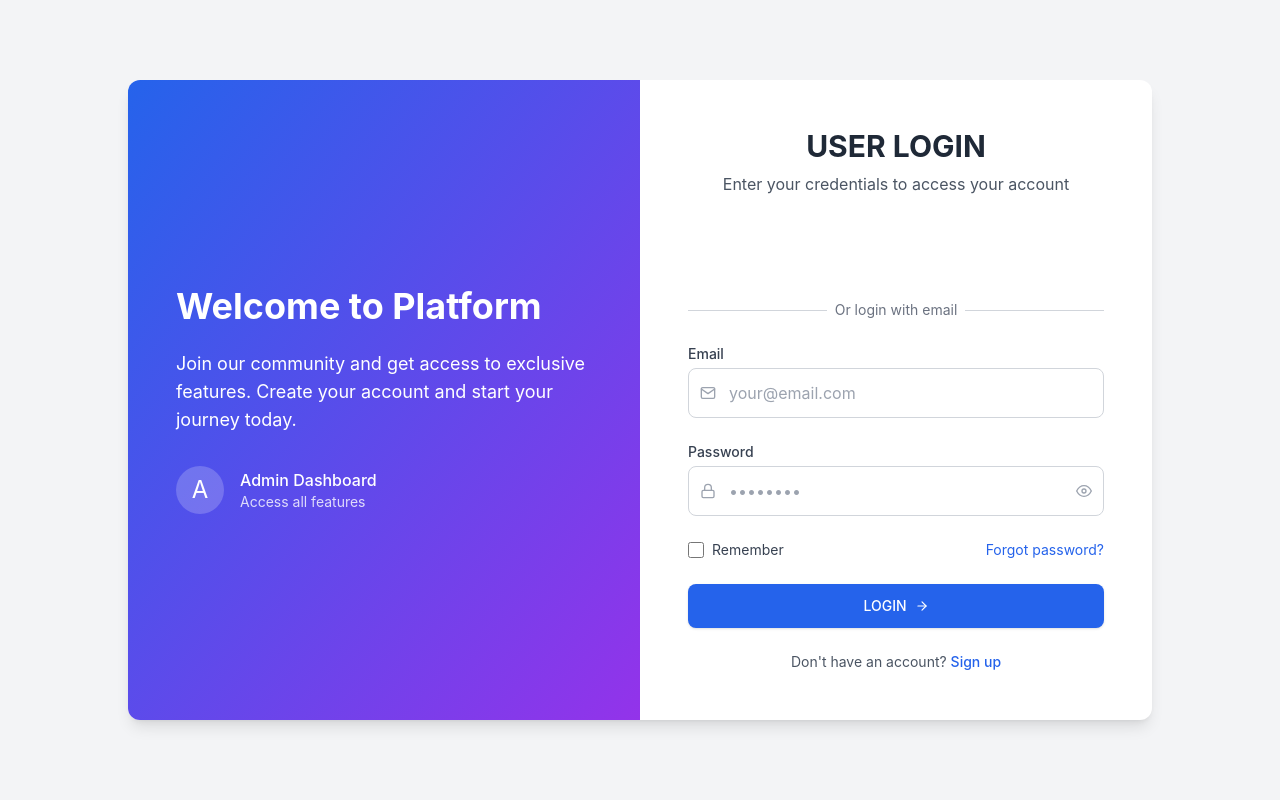
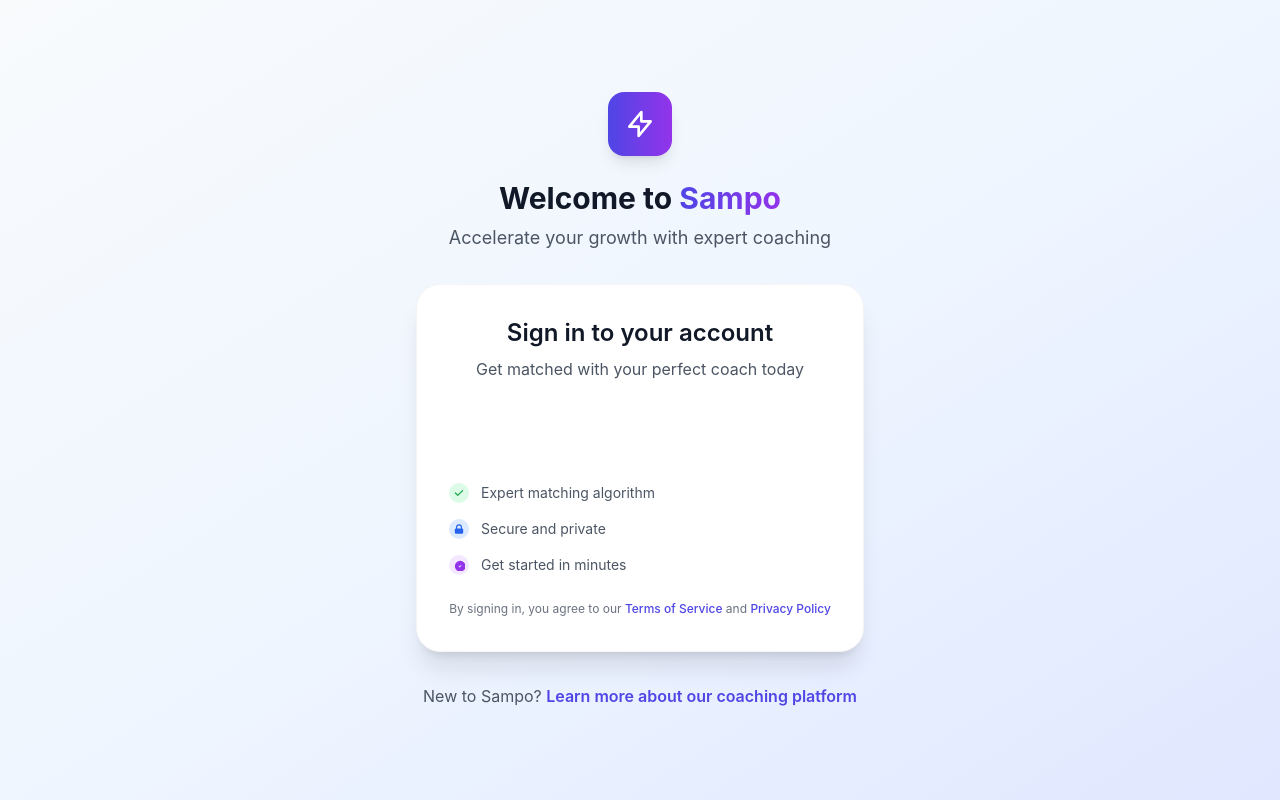
Before and after one commit to Trailbblazer/1on1MatchingAndFeedback-tool, a React (Create React App) app in the folder frontend/: page /login in a window 1280 px wide. Built offline with nearby package versions, Linux system fonts and the light colour scheme.

Commit message:
Update 3 _ Error Solve can Login with google Account only

```diff
--- a/frontend/package.json
+++ b/frontend/package.json
@@ -5,13 +5,16 @@
   "dependencies": {
     "@react-oauth/google": "^0.12.2",
     "cra-template": "1.2.0",
+    "framer-motion": "^12.12.1",
     "jwt-decode": "^4.0.0",
     "react": "^19.0.0",
     "react-dom": "^19.0.0",
     "react-icons": "^5.5.0",
     "react-router-dom": "^7.0.2",
     "react-scripts": "5.0.1",
+    "react-tsparticles": "^2.12.2",
     "styled-components": "^6.1.18",
+    "tsparticles": "^3.8.1",
     "web-vitals": "^4.2.4"
   },
   "scripts": {
--- a/frontend/src/App.js
+++ b/frontend/src/App.js
@@ -89,7 +89,7 @@
             />
 
             {/* Redirect to login by default */}
-            <Route path="*" element={<Navigate to="/login" replace />} />
+
           </Routes>
         </Router>
       </GoogleOAuthProvider>
--- a/frontend/src/pages/login/LoginPage.jsx
+++ b/frontend/src/pages/login/LoginPage.jsx
@@ -1,215 +1,233 @@
-import React, { useState } from 'react';
-import { useNavigate, Link } from 'react-router-dom';
-import { FiMail, FiLock, FiEye, FiEyeOff, FiArrowRight } from 'react-icons/fi';
+import React from 'react';
 import { GoogleLogin } from '@react-oauth/google';
 import { jwtDecode } from 'jwt-decode';
+import { useNavigate } from 'react-router-dom';
+
+const LoginPage = ({ onLogin }) => {
+  const [errors, setErrors] = React.useState({});
+  const [isLoading, setIsLoading] = React.useState(false);
+  const navigate = useNavigate();
+
+  const handleGoogleError = (error) => {
+  console.error('Google Login Error:', error);
+  setErrors({ google: 'Google login failed. Please try again.' });
+};
+
+  const handleGoogleSuccess = (credentialResponse) => {
+    setIsLoading(true);
+    setErrors({});
 
 
 
-const LoginPage = ({ onLogin }) => {
-  const [email, setEmail] = useState('');
-  const [password, setPassword] = useState('');
-  const [rememberMe, setRememberMe] = useState(false);
-  const [showPassword, setShowPassword] = useState(false);
-  const [errors, setErrors] = useState({});
-  const [isLoading, setIsLoading] = useState(false);
-  const navigate = useNavigate();
+    try {
+      const decoded = jwtDecode(credentialResponse.credential);
+      console.log('Google Login Success:', decoded);
 
-  const validateForm = () => {
-    const newErrors = {};
-    if (!email) {
-      newErrors.email = 'Email is required';
-    } else if (!/\S+@\S+\.\S+/.test(email)) {
-      newErrors.email = 'Email is invalid';
+      if (onLogin) {
+        onLogin({
+          name: decoded.name,
+          email: decoded.email,
+          picture: decoded.picture,
+        });
       }
 
-    if (!password) {
-      newErrors.password = 'Password is required';
-    }
-
-    setErrors(newErrors);
-    return Object.keys(newErrors).length === 0;
-  };
-
-  const handleSubmit = (e) => {
-    e.preventDefault();
-
-    if (validateForm()) {
-      setIsLoading(true);
-      // Simulate API login call
-      setTimeout(() => {
+      navigate('/');
+    } catch (error) {
+      console.error('Google Login Error:', error);
+      setErrors({ google: 'Failed to process Google login. Please try again.' });
+    } finally {
       setIsLoading(false);
-        // Optionally call onLogin handler
-        if (onLogin) {
-          onLogin({ email });
-        }
-        navigate('/dashboard');
-      }, 1500);
     }
   };
 
-  const handleGoogleSuccess = (credentialResponse) => {
-    const decoded = jwtDecode(credentialResponse.credential);
+  return (
+    <>
+      <style>{`
+        @keyframes fadeIn {
+          from { opacity: 0; transform: translateY(20px); }
+          to { opacity: 1; transform: translateY(0); }
+        }
 
-    console.log('Google Login Success:', decoded);
-    const userData = {
-      name: decoded.name,
-      email: decoded.email,
-      picture: decoded.picture,
-    };
-    if (onLogin) onLogin(userData);
-    navigate('/pages/Home');
-  };
+        @keyframes scaleIn {
+          from { opacity: 0; transform: scale(0.8); }
+          to { opacity: 1; transform: scale(1); }
+        }
 
-  const handleGoogleError = () => {
-    console.log('Google Login Failed');
-    setErrors({ google: 'Google login failed. Please try again.' });
-  };
+        @keyframes slideUp {
+          from { opacity: 0; transform: translateY(10px); }
+          to { opacity: 1; transform: translateY(0); }
+        }
+      `}</style>
 
-  return (
-    <div className="flex items-center justify-center min-h-screen bg-gray-100">
-      <div className="flex w-full max-w-5xl overflow-hidden bg-white shadow-lg rounded-xl">
-
-        {/* Left Welcome Section */}
-        <div className="flex flex-col justify-center w-1/2 p-12 text-white bg-gradient-to-br from-blue-600 to-purple-600">
-          <h1 className="mb-6 text-4xl font-bold">Welcome to Platform</h1>
-          <p className="mb-8 text-lg">
-            Join our community and get access to exclusive features. Create your account and start your journey today.
-          </p>
-          <div className="flex items-center">
-            <div className="flex items-center justify-center w-12 h-12 mr-4 bg-white rounded-full bg-opacity-20">
-              <span className="text-2xl">A</span>
-            </div>
-            <div>
-              <p className="font-medium">Admin Dashboard</p>
-              <p className="text-sm opacity-80">Access all features</p>
-            </div>
-          </div>
+      <div className="min-h-screen bg-gradient-to-br from-slate-50 via-blue-50 to-indigo-100 flex items-center justify-center p-4">
+        <div
+          className="w-full max-w-md"
+          style={{
+            animation: 'fadeIn 0.6s ease-out forwards'
+          }}
+        >
+          {/* Logo and Header */}
+          <div className="text-center mb-8">
+            <div
+              className="inline-flex items-center justify-center w-16 h-16 bg-gradient-to-r from-indigo-600 to-purple-600 rounded-2xl mb-6 shadow-lg"
+              style={{
+                animation: 'scaleIn 0.5s ease-out 0.2s forwards',
+                transform: 'scale(0.8)',
+                opacity: '0'
+              }}
+            >
+              <svg className="w-8 h-8 text-white" fill="none" stroke="currentColor" viewBox="0 0 24 24">
+                <path strokeLinecap="round" strokeLinejoin="round" strokeWidth={2} d="M13 10V3L4 14h7v7l9-11h-7z" />
+              </svg>
             </div>
 
-        {/* Right Login Form Section */}
-        <div className="w-1/2 p-12">
-          <div className="mb-10 text-center">
-            <h2 className="mb-2 text-3xl font-bold text-gray-800">USER LOGIN</h2>
-            <p className="text-gray-600">Enter your credentials to access your account</p>
+            <h1
+              className="text-3xl font-bold text-gray-900 mb-2"
+              style={{
+                animation: 'slideUp 0.5s ease-out 0.3s forwards',
+                opacity: '0',
+                transform: 'translateY(10px)'
+              }}
+            >
+              Welcome to <span className="bg-gradient-to-r from-indigo-600 to-purple-600 bg-clip-text text-transparent">Sampo</span>
+            </h1>
+
+            <p
+              className="text-gray-600 text-lg"
+              style={{
+                animation: 'slideUp 0.5s ease-out 0.4s forwards',
+                opacity: '0',
+                transform: 'translateY(10px)'
+              }}
+            >
+              Accelerate your growth with expert coaching
+            </p>
           </div>
 
-          {/* Google Login */}
-          <div className="mb-6">
+          {/* Login Card */}
+          <div
+            className="bg-white rounded-3xl shadow-xl border border-gray-100 p-8"
+            style={{
+              animation: 'slideUp 0.6s ease-out 0.5s forwards',
+              opacity: '0',
+              transform: 'translateY(20px)'
+            }}
+          >
+            <div className="text-center mb-8">
+              <h2 className="text-2xl font-semibold text-gray-900 mb-2">Sign in to your account</h2>
+              <p className="text-gray-600">Get matched with your perfect coach today</p>
+            </div>
+
+            {/* Google Login Button - Now using the actual Google component */}
+            <div className="mb-6" style={{transform: 'scale(1.2)', marginLeft: '30px', transformOrigin: 'top center', display: 'inline-block'}}>
               <GoogleLogin
                 onSuccess={handleGoogleSuccess}
                 onError={handleGoogleError}
                 useOneTap
                 text="continue_with"
-              shape="rectangular"
+                shape="pill"
                 size="large"
-              width="100%"
+                width= '300'
+                height= '100'
+
               />
-            {errors.google && <p className="mt-2 text-sm text-red-500">{errors.google}</p>}
+
+              {isLoading && (
+                <div className="mt-4 text-center">
+                  <div className="inline-block animate-spin rounded-full h-5 w-5 border-b-2 border-gray-600"></div>
+                </div>
+              )}
+
+              {errors.google && (
+                <div className="mt-3 p-3 bg-red-50 border border-red-200 rounded-lg">
+                  <p className="text-sm text-red-600 text-center flex items-center justify-center">
+                    <svg className="w-4 h-4 mr-2" fill="currentColor" viewBox="0 0 20 20">
+                      <path fillRule="evenodd" d="M18 10a8 8 0 11-16 0 8 8 0 0116 0zm-7 4a1 1 0 11-2 0 1 1 0 012 0zm-1-9a1 1 0 00-1 1v4a1 1 0 102 0V6a1 1 0 00-1-1z" clipRule="evenodd" />
+                    </svg>
+                    {errors.google}
+                  </p>
+                </div>
+              )}
             </div>
 
-          {/* Divider */}
-          <div className="relative mb-6">
-            <div className="absolute inset-0 flex items-center">
-              <div className="w-full border-t border-gray-300"></div>
+            {/* Features */}
+            <div
+              className="space-y-4 mb-6"
+              style={{
+                animation: 'slideUp 0.5s ease-out 0.7s forwards',
+                opacity: '0',
+                transform: 'translateY(10px)'
+              }}
+            >
+              <div className="flex items-center text-sm text-gray-600">
+                <div className="w-5 h-5 bg-green-100 rounded-full flex items-center justify-center mr-3">
+                  <svg className="w-3 h-3 text-green-600" fill="currentColor" viewBox="0 0 20 20">
+                    <path fillRule="evenodd" d="M16.707 5.293a1 1 0 010 1.414l-8 8a1 1 0 01-1.414 0l-4-4a1 1 0 011.414-1.414L8 12.586l7.293-7.293a1 1 0 011.414 0z" clipRule="evenodd" />
+                  </svg>
                 </div>
-            <div className="relative flex justify-center text-sm">
-              <span className="px-2 text-gray-500 bg-white">Or login with email</span>
+                Expert matching algorithm
+              </div>
+
+              <div className="flex items-center text-sm text-gray-600">
+                <div className="w-5 h-5 bg-blue-100 rounded-full flex items-center justify-center mr-3">
+                  <svg className="w-3 h-3 text-blue-600" fill="currentColor" viewBox="0 0 20 20">
+                    <path fillRule="evenodd" d="M5 9V7a5 5 0 0110 0v2a2 2 0 012 2v5a2 2 0 01-2 2H5a2 2 0 01-2-2v-5a2 2 0 012-2zm8-2v2H7V7a3 3 0 016 0z" clipRule="evenodd" />
+                  </svg>
+                </div>
+                Secure and private
+              </div>
+
+              <div className="flex items-center text-sm text-gray-600">
+                <div className="w-5 h-5 bg-purple-100 rounded-full flex items-center justify-center mr-3">
+                  <svg className="w-3 h-3 text-purple-600" fill="currentColor" viewBox="0 0 20 20">
+                    <path d="M9 12l2 2 4-4m6 2a9 9 0 11-18 0 9 9 0 0118 0z" />
+                  </svg>
+                </div>
+                Get started in minutes
               </div>
             </div>
 
-          {/* Email/Password Form */}
-          <form onSubmit={handleSubmit} className="space-y-6">
-
-            {/* Email Field */}
-            <div className="space-y-1">
-              <label className="block text-sm font-medium text-gray-700">Email</label>
-              <div className="relative">
-                <div className="absolute inset-y-0 left-0 flex items-center pl-3 pointer-events-none">
-                  <FiMail className="text-gray-400" />
+            {/* Footer */}
+            <div
+              className="text-center"
+              style={{
+                animation: 'slideUp 0.5s ease-out 0.8s forwards',
+                opacity: '0',
+                transform: 'translateY(10px)'
+              }}
+            >
+              <p className="text-xs text-gray-500 leading-relaxed">
+                By signing in, you agree to our{' '}
+                <a href="#" className="text-indigo-600 hover:text-indigo-700 font-medium hover:underline transition-colors">
+                  Terms of Service
+                </a>{' '}
+                and{' '}
+                <a href="#" className="text-indigo-600 hover:text-indigo-700 font-medium hover:underline transition-colors">
+                  Privacy Policy
+                </a>
+              </p>
             </div>
-                <input
-                  type="email"
-                  placeholder="your@email.com"
-                  value={email}
-                  onChange={(e) => setEmail(e.target.value)}
-                  className={`block w-full pl-10 pr-3 py-3 border ${
-                    errors.email ? 'border-red-500' : 'border-gray-300'
-                  } rounded-lg focus:outline-none focus:ring-2 focus:ring-blue-500`}
-                />
-              </div>
-              {errors.email && <p className="mt-1 text-sm text-red-500">{errors.email}</p>}
           </div>
 
-            {/* Password Field */}
-            <div className="space-y-1">
-              <label className="block text-sm font-medium text-gray-700">Password</label>
-              <div className="relative">
-                <div className="absolute inset-y-0 left-0 flex items-center pl-3 pointer-events-none">
-                  <FiLock className="text-gray-400" />
-                </div>
-                <input
-                  type={showPassword ? 'text' : 'password'}
-                  placeholder="••••••••"
-                  value={password}
-                  onChange={(e) => setPassword(e.target.value)}
-                  className={`block w-full pl-10 pr-10 py-3 border ${
-                    errors.password ? 'border-red-500' : 'border-gray-300'
-                  } rounded-lg focus:outline-none focus:ring-2 focus:ring-blue-500`}
-                />
-                <button
-                  type="button"
-                  onClick={() => setShowPassword(!showPassword)}
-                  className="absolute inset-y-0 right-0 flex items-center pr-3 text-gray-400 hover:text-blue-600"
+          {/* Bottom CTA */}
+          <div
+            className="text-center mt-8"
+            style={{
+              animation: 'slideUp 0.5s ease-out 0.9s forwards',
+              opacity: '0',
+              transform: 'translateY(10px)'
+            }}
           >
-                  {showPassword ? <FiEyeOff /> : <FiEye />}
-                </button>
-              </div>
-              {errors.password && <p className="mt-1 text-sm text-red-500">{errors.password}</p>}
-            </div>
-
-            {/* Remember Me & Forgot Password */}
-            <div className="flex items-center justify-between">
-              <div className="flex items-center">
-                <input
-                  id="remember-me"
-                  type="checkbox"
-                  checked={rememberMe}
-                  onChange={(e) => setRememberMe(e.target.checked)}
-                  className="w-4 h-4 text-blue-600 border-gray-300 rounded"
-                />
-                <label htmlFor="remember-me" className="block ml-2 text-sm text-gray-700">
-                  Remember
-                </label>
-              </div>
-              <Link to="/forgot-password" className="text-sm text-blue-600 hover:text-blue-500">
-                Forgot password?
-              </Link>
-            </div>
-
-            {/* Submit Button */}
-            <div>
-              <button
-                type="submit"
-                disabled={isLoading}
-                className="flex items-center justify-center w-full px-4 py-3 text-sm font-medium text-white transition duration-200 bg-blue-600 rounded-lg shadow hover:bg-blue-700 focus:outline-none"
-              >
-                {isLoading ? 'Logging in...' : <>LOGIN <FiArrowRight className="ml-2" /></>}
-              </button>
-            </div>
-          </form>
-
-          {/* Signup Link */}
-          <div className="mt-6 text-sm text-center text-gray-600">
-            Don't have an account?{' '}
-            <Link to="/signup" className="font-medium text-blue-600 hover:text-blue-500">
-              Sign up
-            </Link>
-          </div>
-
+            <p className="text-gray-600">
+              New to Sampo?{' '}
+              <a href="#" className="text-indigo-600 hover:text-indigo-700 font-semibold hover:underline transition-colors">
+                Learn more about our coaching platform
+              </a>
+            </p>
           </div>
         </div>
       </div>
+    </>
   );
 };
 
--- a/frontend/src/pages/login/SignupPage.jsx
+++ b/frontend/src/pages/login/SignupPage.jsx
@@ -2,6 +2,7 @@
 import { useNavigate, Link } from 'react-router-dom';
 import { FiUser, FiMail, FiLock, FiEye, FiEyeOff, FiArrowRight } from 'react-icons/fi';
 import { GoogleLogin } from '@react-oauth/google';
+
 
 const SignupPage = ({ onLogin }) => {
   const [name, setName] = useState('');
@@ -23,7 +24,7 @@
       picture: payload.picture,
     };
     if (onLogin) onLogin(userData);
-    navigate('/dashboard');
+    navigate('/Home');
   };
 
   const handleGoogleError = () => {
@@ -48,7 +49,7 @@
       setIsLoading(true);
       setTimeout(() => {
         setIsLoading(false);
-        navigate('/dashboard');
+        navigate('/Home');
       }, 1500);
     }
   };
```
Also changed, not shown: frontend/src/pages/Home/Home.jsx (+24 -22 lines), 1 other file (tests, documents, lock files or other folders). Lines whose indentation alone changed are shown as unchanged.
